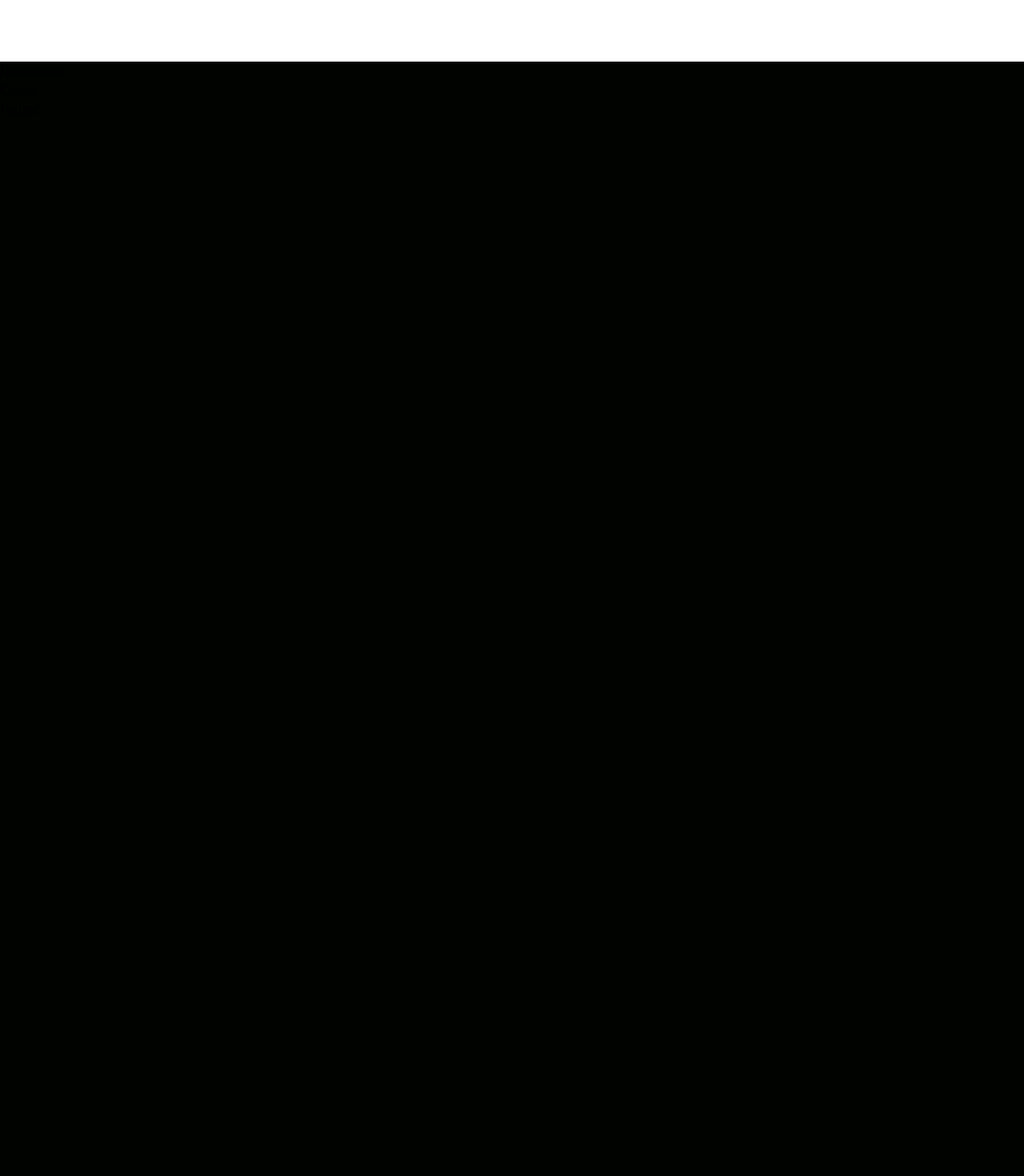
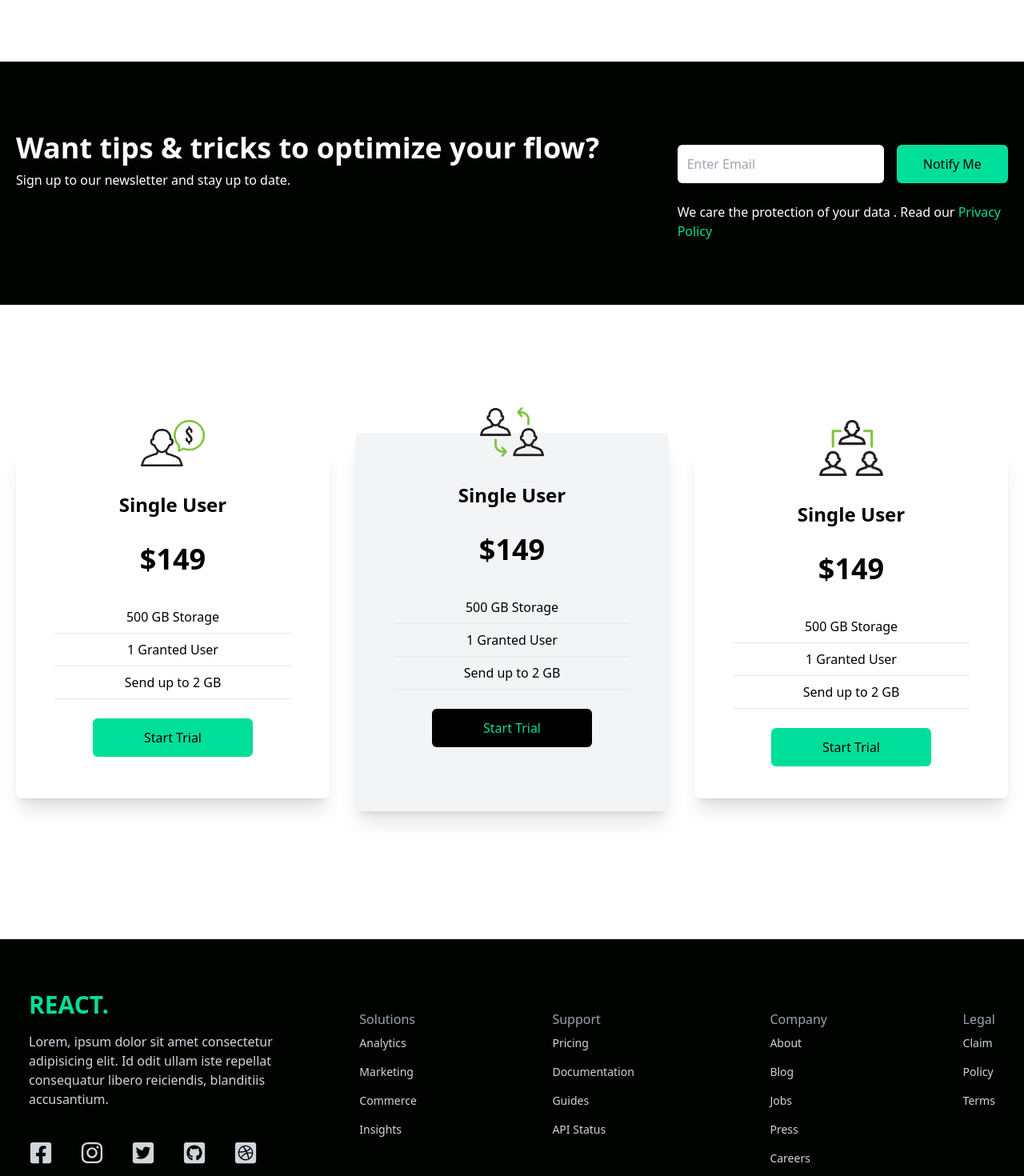
Before and after one commit to bijaysharma8335/finance-react-tailwind, a React (Create React App) app: page / in a window 1280 px wide. Shown: the part 1260-2730 px from the top of the page at 80% size. Before the commit the page ends 1409 px from the top, so only its background shows below. Built offline with nearby package versions, Linux system fonts and the light colour scheme.

Commit message:
Add Content to Newsletter , Cards and Footer

```diff
--- a/src/components/Cards.jsx
+++ b/src/components/Cards.jsx
@@ -1,11 +1,52 @@
-import React from 'react'
+import React from "react";
+import Single from "../assets/single.png";
+import Double from "../assets/double.png";
+import Triple from "../assets/triple.png";
 
 const Cards = () => {
   return (
-    <div>
-      <h1>Cards</h1>
+    <div className='w-full py-[10rem] px-4 bg-white'>
+      <div className='max-w-[1240px] mx-auto grid md:grid-cols-3 gap-8'>
+          <div className='w-full shadow-xl flex flex-col p-4 my-4 rounded-lg hover:scale-105 duration-300'>
+              <img className='w-20 mx-auto mt-[-3rem] bg-white' src={Single} alt="/" />
+              <h2 className='text-2xl font-bold text-center py-8'>Single User</h2>
+              <p className='text-center text-4xl font-bold'>$149</p>
+              <div className='text-center font-medium'>
+                  <p className='py-2 border-b mx-8 mt-8'>500 GB Storage</p>
+                  <p className='py-2 border-b mx-8'>1 Granted User</p>
+                  <p className='py-2 border-b mx-8'>Send up to 2 GB</p>
+              </div>
+              <button className='bg-[#00df9a] w-[200px] rounded-md font-medium my-6 mx-auto px-6 py-3'>Start Trial</button>
+          </div>
+
+
+          <div className='w-full shadow-xl bg-gray-100 flex flex-col p-4 md:my-0 my-8 rounded-lg hover:scale-105 duration-300'>
+              <img className='w-20 mx-auto mt-[-3rem] bg-transparent' src={Double} alt="/" />
+              <h2 className='text-2xl font-bold text-center py-8'>Single User</h2>
+              <p className='text-center text-4xl font-bold'>$149</p>
+              <div className='text-center font-medium'>
+                  <p className='py-2 border-b mx-8 mt-8'>500 GB Storage</p>
+                  <p className='py-2 border-b mx-8'>1 Granted User</p>
+                  <p className='py-2 border-b mx-8'>Send up to 2 GB</p>
+              </div>
+              <button className='bg-black text-[#00df9a] w-[200px] rounded-md font-medium my-6 mx-auto px-6 py-3'>Start Trial</button>
+          </div>
+
+          <div className='w-full shadow-xl flex flex-col p-4 my-4 rounded-lg hover:scale-105 duration-300'>
+              <img className='w-20 mx-auto mt-[-3rem] bg-white' src={Triple} alt="/" />
+              <h2 className='text-2xl font-bold text-center py-8'>Single User</h2>
+              <p className='text-center text-4xl font-bold'>$149</p>
+              <div className='text-center font-medium'>
+                  <p className='py-2 border-b mx-8 mt-8'>500 GB Storage</p>
+                  <p className='py-2 border-b mx-8'>1 Granted User</p>
+                  <p className='py-2 border-b mx-8'>Send up to 2 GB</p>
+              </div>
+              <button className='bg-[#00df9a] w-[200px] rounded-md font-medium my-6 mx-auto px-6 py-3'>Start Trial</button>
+          </div>
+      </div>
     </div>
-  )
-}
+  );
+};
 
-export default Cards
+
+export default Cards;
--- a/src/components/Footer.jsx
+++ b/src/components/Footer.jsx
@@ -1,11 +1,69 @@
-import React from 'react'
+import React from "react";
+import {
+    FaFacebookSquare,
+    FaInstagram,
+    FaTwitterSquare,
+    FaGithubSquare,
+    FaDribbbleSquare,
+} from "react-icons/fa";
 
 const Footer = () => {
-  return (
-    <div>
-      <h1>Footer</h1>
-    </div>
-  )
-}
+    return (
+        <div className="max-w-[1240px] mx-auto py-16 px-4 grid lg:grid-cols-3 gap-8 text-gray-300">
+            <div>
+                <h1 className="w-full text-3xl font-bold text-[#00df9a]">REACT.</h1>
+                <p className="py-4">
+                    Lorem, ipsum dolor sit amet consectetur adipisicing elit. Id odit ullam iste
+                    repellat consequatur libero reiciendis, blanditiis accusantium.
+                </p>
+                <div className="flex justify-between md:w-[75%] my-6">
+                    <FaFacebookSquare size={30} />
+                    <FaInstagram size={30} />
+                    <FaTwitterSquare size={30} />
+                    <FaGithubSquare size={30} />
+                    <FaDribbbleSquare size={30} />
+                </div>
+            </div>
+            <div className="lg:col-span-2 flex justify-between mt-6">
+                <div>
+                    <h6 className="font-medium text-gray-400">Solutions</h6>
+                    <ul>
+                        <li className="py-2 text-sm">Analytics</li>
+                        <li className="py-2 text-sm">Marketing</li>
+                        <li className="py-2 text-sm">Commerce</li>
+                        <li className="py-2 text-sm">Insights</li>
+                    </ul>
+                </div>
+                <div>
+                    <h6 className="font-medium text-gray-400">Support</h6>
+                    <ul>
+                        <li className="py-2 text-sm">Pricing</li>
+                        <li className="py-2 text-sm">Documentation</li>
+                        <li className="py-2 text-sm">Guides</li>
+                        <li className="py-2 text-sm">API Status</li>
+                    </ul>
+                </div>
+                <div>
+                    <h6 className="font-medium text-gray-400">Company</h6>
+                    <ul>
+                        <li className="py-2 text-sm">About</li>
+                        <li className="py-2 text-sm">Blog</li>
+                        <li className="py-2 text-sm">Jobs</li>
+                        <li className="py-2 text-sm">Press</li>
+                        <li className="py-2 text-sm">Careers</li>
+                    </ul>
+                </div>
+                <div>
+                    <h6 className="font-medium text-gray-400">Legal</h6>
+                    <ul>
+                        <li className="py-2 text-sm">Claim</li>
+                        <li className="py-2 text-sm">Policy</li>
+                        <li className="py-2 text-sm">Terms</li>
+                    </ul>
+                </div>
+            </div>
+        </div>
+    );
+};
 
-export default Footer
+export default Footer;
--- a/src/components/Navbar.jsx
+++ b/src/components/Navbar.jsx
@@ -9,7 +9,7 @@
     };
     return (
         <div className="flex justify-between items-centerh-24 max-w-[1240px] mx-auto text-white">
-            <h1 className="w-full text-3xl font-bold text-[#36d93c]">REACT</h1>
+            <h1 className="w-full text-3xl font-bold text-[#00df9a]">REACT</h1>
             <ul className="hidden md:flex">
                 <li className="p-4">Home</li>
                 <li className="p-4">Company</li>
--- a/src/components/Newsletter.jsx
+++ b/src/components/Newsletter.jsx
@@ -1,11 +1,34 @@
-import React from 'react'
+import React from "react";
 
 const Newsletter = () => {
-  return (
-    <div>
-    <h1>Newsletter</h1>
-    </div>
-  )
-}
+    return (
+        <div className="w-full py-16 text-white px-4">
+            <div className="max-w-[1240px] mx-auto grid lg:grid-cols-3">
+                <div className="lg:col-span-2 my-4">
+                    <h1 className="md:text-4xl sm:text-3xl text-2xl font-bold py-2">
+                        Want tips & tricks to optimize your flow?
+                    </h1>
+                    <p>Sign up to our newsletter and stay up to date.</p>
+                </div>
+                <div className="my-4">
+                    <div className="flex flex-col  sm:flex-row items-center justify-between w-full">
+                        <input
+                            className="p-3 flex w-full rounded-md text-black"
+                            type="email"
+                            placeholder="Enter Email"
+                        />
+                        <button className="bg-[#00df9a] text-black rounded-md font-medium w-[200px] ml-4 my-6 px-6 py-3">
+                            Notify Me
+                        </button>
+                    </div>
+                    <p>
+                        We care the protection of your data . Read our{" "}
+                        <span className="text-[#00df9a]">Privacy Policy</span>
+                    </p>
+                </div>
+            </div>
+        </div>
+    );
+};
 
-export default Newsletter
+export default Newsletter;
```
